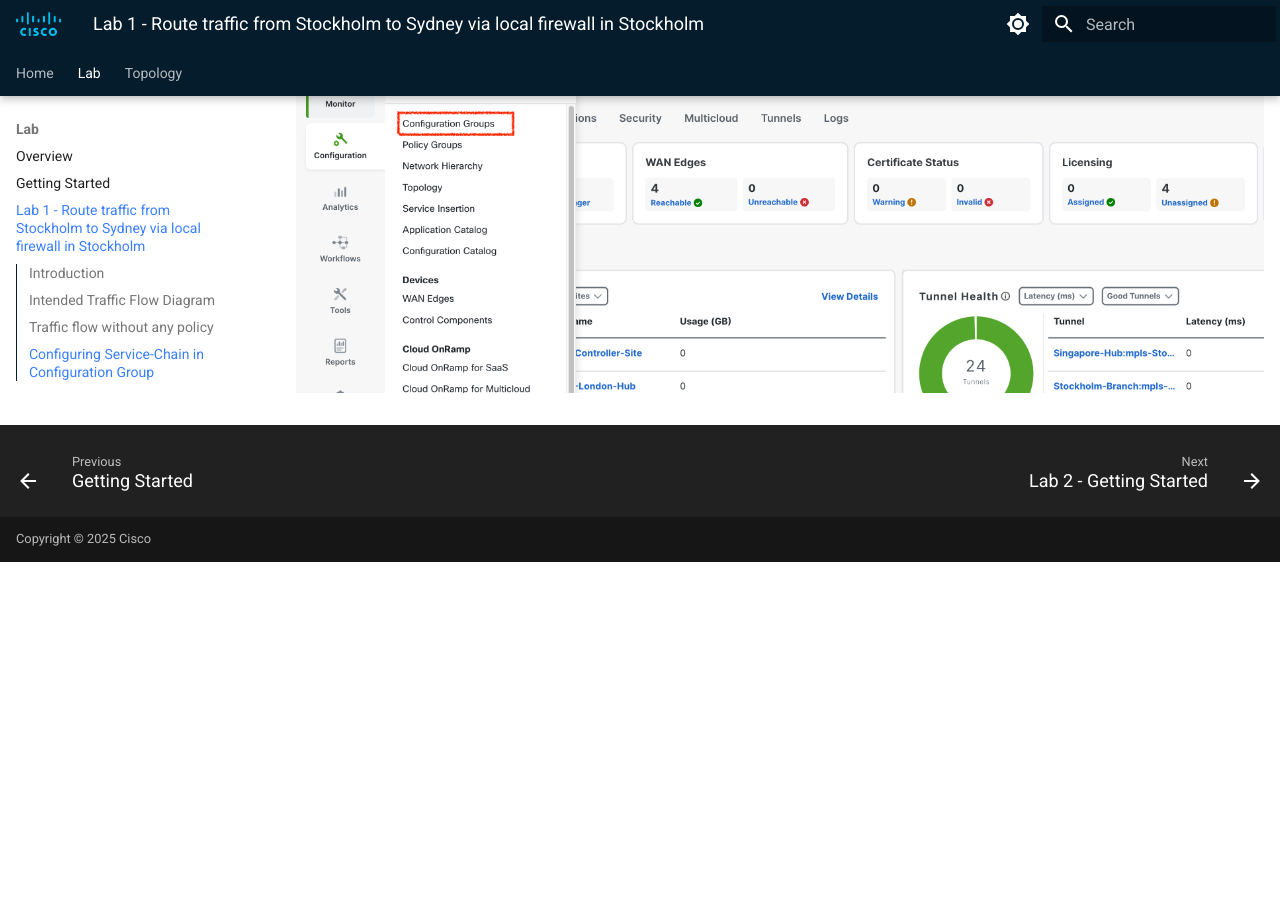
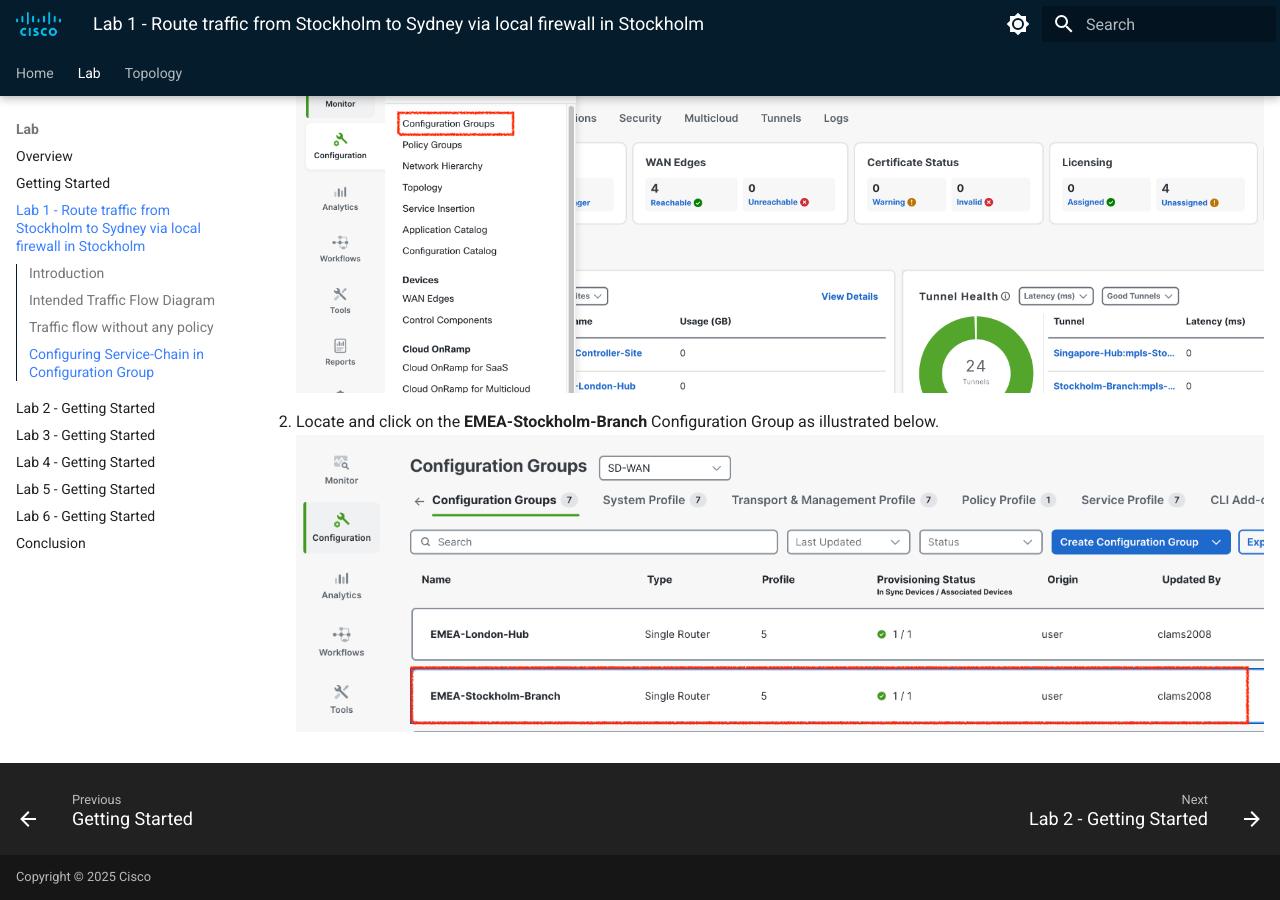
Before and after one commit to ciscodocs/ltrent-2008-clemea25, an MkDocs documentation site: the page built from docs/lab1_getting_started.md, in a window 1280 px wide and 900 px high, scrolled down 3599 px. Built offline with MkDocs 1.6.1 and Material for MkDocs 9.7.7, drawn with Linux system fonts in a browser that asks for light colours; before the commit the page ends 4161 px from its top, so only the background shows below that.

Commit message:
Scenario-1 guide

```diff
--- a/docs/lab1_getting_started.md
+++ b/docs/lab1_getting_started.md
@@ -99,3 +99,5 @@ Next, we will configure a service chain within the service-profile parcel in the
 
 1. From the vManage Landing Page, navigate to the left-hand panel, select Configuration, and click Configuration Groups.
    ![Configuration Group](./assets/S-1-figure-4.png)
+2. Locate and click on the **EMEA-Stockholm-Branch** Configuration Group as illustrated below.
+   ![](./assets/S-1-figure-5.png)
```
